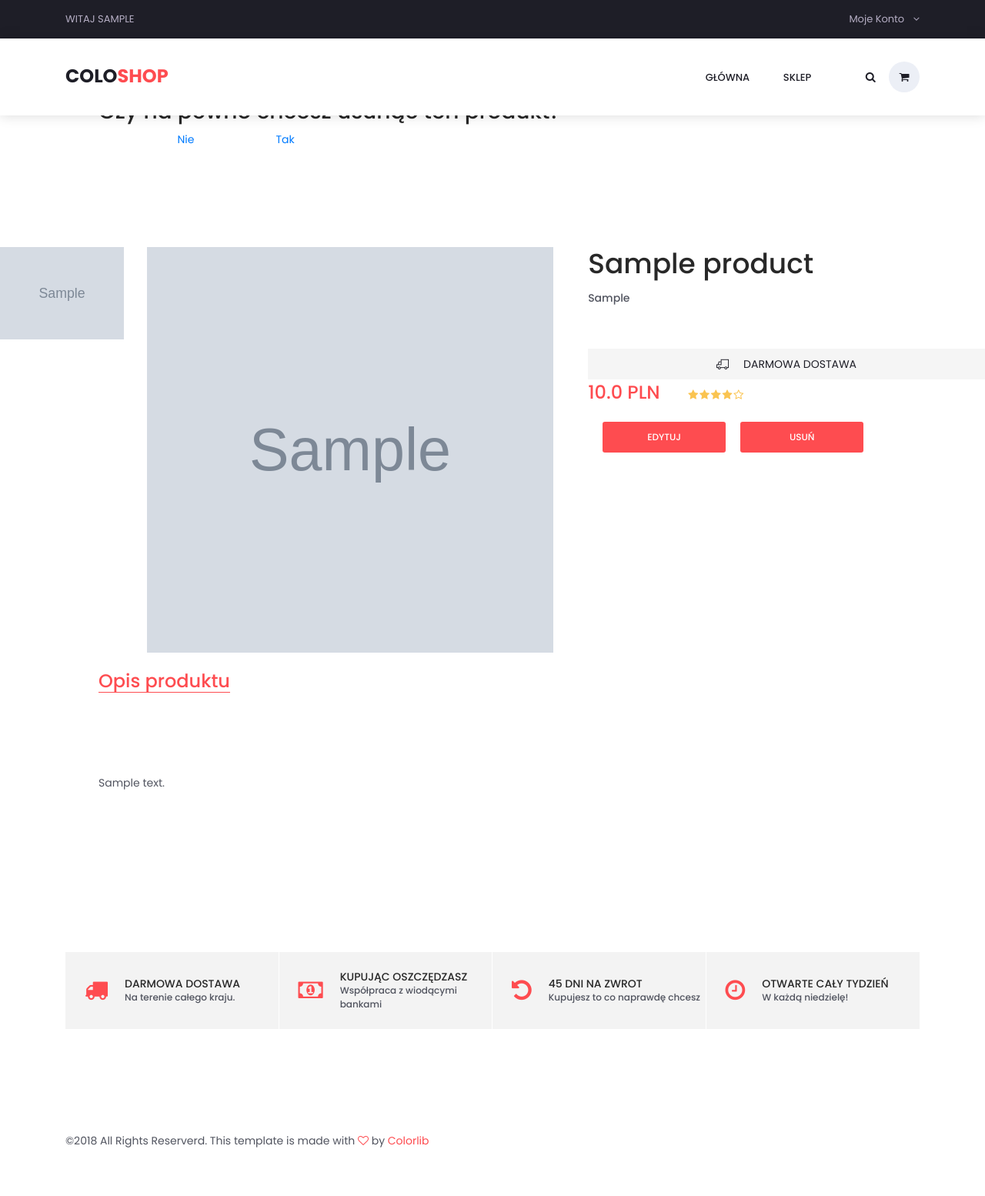
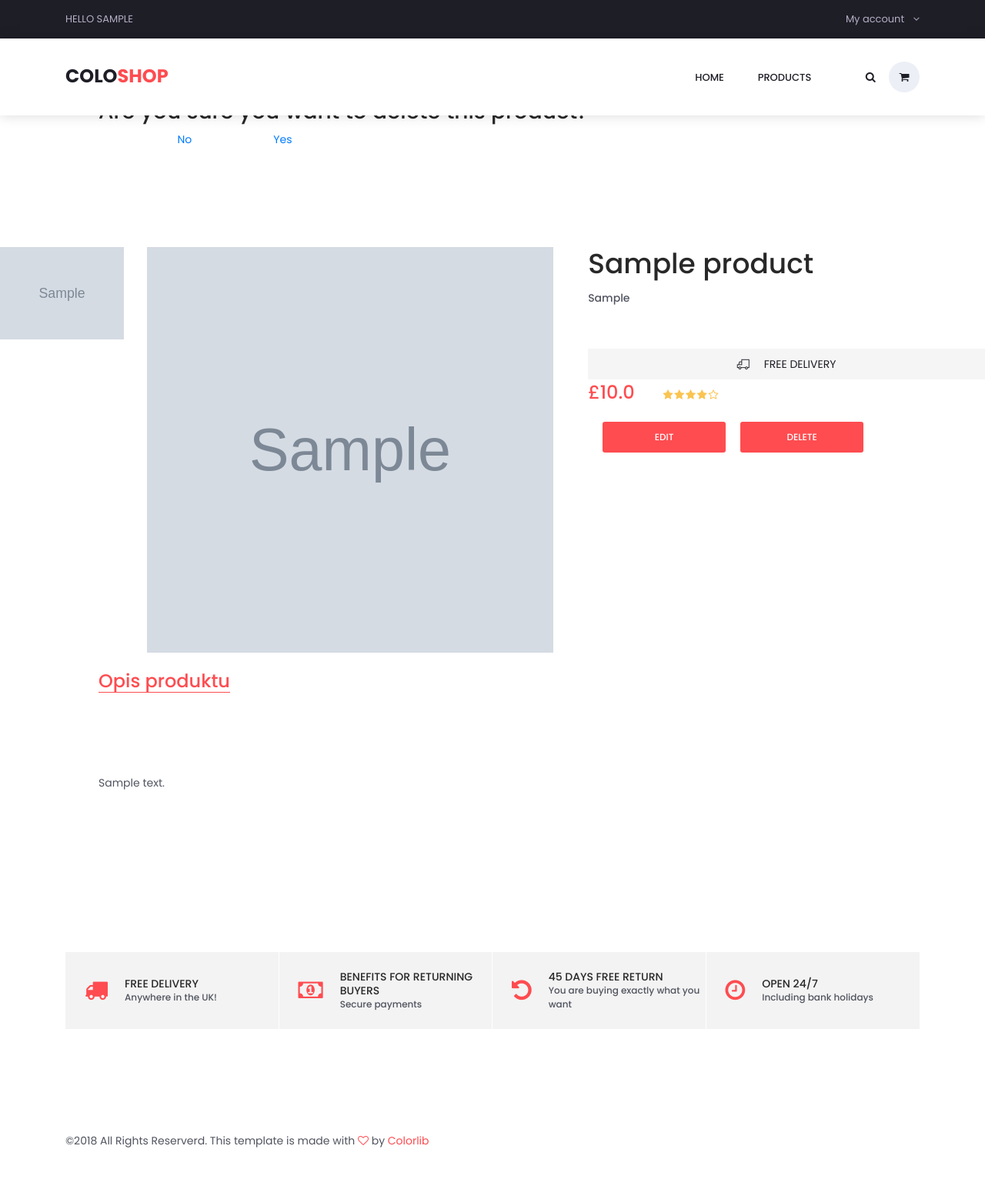
Before and after one commit to bartstr/shop, a Django app: a page that uses templates/base.html in a window 1280 px wide. Shown: the top 1554 px of the page at 77% size. Run offline with Django 3.2, Linux system fonts and the light colour scheme; a user stored in the database is signed in; tables that the repository leaves empty hold one stand-in row (values such as "Sample post"); grey boxes marked "Sample" are stand-in pictures; some libraries are stand-ins or nearby versions.

Commit message:
Translated all templates.

```diff
--- a/templates/add_product.html
+++ b/templates/add_product.html
@@ -25,7 +25,7 @@
 									<form method="post" enctype="multipart/form-data" >
 										{% csrf_token %}
 										{{ form.as_p }}
-										<input type="submit" value="Dodaj">
+										<input type="submit" value="Add">
 									</form>
 						</div>
 					</div>
--- a/templates/base.html
+++ b/templates/base.html
@@ -30,9 +30,9 @@ Bart Strzyga - Shop
 					<div class="col-md-6">
 						<div class="top_nav_left">
 							{% if user.is_authenticated %}
-							Witaj {{ user.username }}
+							Hello {{ user.username }}
 							{% else %}
-							Zaloguj się
+							<a style="text-decoration:none;" href="/products/log_in">Sign in</a>
 							{% endif %}
 						</div>
 					</div>
@@ -43,17 +43,17 @@ Bart Strzyga - Shop
 								<!-- My Account -->
 								<li class="account">
 									<a href="#">
-										Moje Konto
+										My account
 										<i class="fa fa-angle-down"></i>
 									</a>
 									<ul class="account_selection">
 										{% if user.is_authenticated %}
 											{% if user.is_staff %}
-											<li><a href="/products/add">Dodaj</a></li>
+											<li><a href="/products/add">Add product</a></li>
 											{% endif %}
-											<li><a href="/products/log_out"><i class="fa fa-sign-in" aria-hidden="true"></i>Wyloguj</a></li>
+											<li><a href="/products/log_out"><i class="fa fa-sign-in" aria-hidden="true"></i>Sign out</a></li>
 										{% else %}
-											<li><a href="/products/log_in"><i class="fa fa-sign-in" aria-hidden="true"></i>Zaloguj</a></li>
+											<li><a href="/products/log_in"><i class="fa fa-sign-in" aria-hidden="true"></i>Sign in</a></li>
 										{% endif %}
 									</ul>
 								</li>
@@ -75,8 +75,8 @@ Bart Strzyga - Shop
 						</div>
 						<nav class="navbar">
 							<ul class="navbar_menu">
-								<li><a href="/">główna</a></li>
-								<li><a href="/products">sklep</a></li>
+								<li><a href="/">home</a></li>
+								<li><a href="/products">products</a></li>
 							</ul>
 							<ul class="navbar_user">
 								<li><a href="/products/search"><i class="fa fa-search" aria-hidden="true"></i></a></li>
@@ -114,8 +114,8 @@ Bart Strzyga - Shop
 						{% endif %}
 					</ul>
 				</li>
-				<li class="menu_item"><a href="/">główna</a></li>
-				<li class="menu_item"><a href="/products">sklep</a></li>
+				<li class="menu_item"><a href="/">home</a></li>
+				<li class="menu_item"><a href="/products">products</a></li>
 			</ul>
 		</div>
 	</div>
@@ -130,8 +130,8 @@ Bart Strzyga - Shop
 					<div class="benefit_item d-flex flex-row align-items-center">
 						<div class="benefit_icon"><i class="fa fa-truck" aria-hidden="true"></i></div>
 						<div class="benefit_content">
-							<h6>darmowa dostawa</h6>
-							<p>Na terenie całego kraju.</p>
+							<h6>free delivery</h6>
+							<p>Anywhere in the UK!</p>
 						</div>
 					</div>
 				</div>
@@ -139,8 +139,8 @@ Bart Strzyga - Shop
 					<div class="benefit_item d-flex flex-row align-items-center">
 						<div class="benefit_icon"><i class="fa fa-money" aria-hidden="true"></i></div>
 						<div class="benefit_content">
-							<h6>Kupując oszczędzasz</h6>
-							<p>Współpraca z wiodącymi bankami</p>
+							<h6>Benefits for returning buyers</h6>
+							<p>Secure payments</p>
 						</div>
 					</div>
 				</div>
@@ -148,8 +148,8 @@ Bart Strzyga - Shop
 					<div class="benefit_item d-flex flex-row align-items-center">
 						<div class="benefit_icon"><i class="fa fa-undo" aria-hidden="true"></i></div>
 						<div class="benefit_content">
-							<h6>45 dni na zwrot</h6>
-							<p>Kupujesz to co naprawdę chcesz</p>
+							<h6>45 days free return</h6>
+							<p>You are buying exactly what you want</p>
 						</div>
 					</div>
 				</div>
@@ -157,8 +157,8 @@ Bart Strzyga - Shop
 					<div class="benefit_item d-flex flex-row align-items-center">
 						<div class="benefit_icon"><i class="fa fa-clock-o" aria-hidden="true"></i></div>
 						<div class="benefit_content">
-							<h6>Otwarte cały tydzień</h6>
-							<p>W każdą niedzielę!</p>
+							<h6>Open 24/7</h6>
+							<p>Including bank holidays</p>
 						</div>
 					</div>
 				</div>
--- a/templates/categories.html
+++ b/templates/categories.html
@@ -55,7 +55,7 @@
 											<div class="product_info">
 												<h6 class="product_name"><a href="/products/details/{{ product.slug }}">{{ product.name }}</a></h6>
 												<h6>{{ product.producer }}</h6>
-												<div class="product_price">{{ product.price }} PLN</div>
+												<div class="product_price">£{{ product.price }}</div>
 											</div>
 										</div>
 									</div>
--- a/templates/confirm_product_deletion.html
+++ b/templates/confirm_product_deletion.html
@@ -15,9 +15,9 @@
 				<!-- Breadcrumbs -->
 <div style="margin: 10%">
 			{% if user.is_staff %}
-			<h3>Czy na pewno chcesz usunąć ten produkt?</h3>
-			<a style="margin-left:10%" href="/products/details/{{ product.slug }}">Nie</a>
-			<a style="margin-left:10%" href="/products/delete/{{ product.slug }}">Tak</a>
+			<h3>Are you sure you want to delete this product?</h3>
+			<a style="margin-left:10%" href="/products/details/{{ product.slug }}">No</a>
+			<a style="margin-left:10%" href="/products/delete/{{ product.slug }}">Yes</a>
 			{% endif %}
 </div>
 		<div class="row">
@@ -46,9 +46,9 @@
 						<p>{{ product.producer }}</p>
 					</div>
 					<div class="free_delivery d-flex flex-row align-items-center justify-content-center">
-						<span class="ti-truck"></span><span>darmowa dostawa</span>
+						<span class="ti-truck"></span><span>free delivery</span>
 					</div>
-					<div class="product_price">{{ product.price }} PLN</div>
+					<div class="product_price">£{{ product.price }}</div>
 					<ul class="star_rating">
 						<li><i class="fa fa-star" aria-hidden="true"></i></li>
 						<li><i class="fa fa-star" aria-hidden="true"></i></li>
@@ -58,12 +58,12 @@
 					</ul>
 					<div class="quantity d-flex flex-column flex-sm-row align-items-sm-center">
 						{% if user.is_staff %}
-						<div class="red_button add_to_cart_button"><a href="/products/edit/{{ product.slug }}">Edytuj</a></div>
-						<div class="red_button add_to_cart_button"><a href="/products/confirm_deletion/{{ product.slug }}">Usuń</a></div>
+						<div class="red_button add_to_cart_button"><a href="/products/edit/{{ product.slug }}">Edit</a></div>
+						<div class="red_button add_to_cart_button"><a href="/products/confirm_deletion/{{ product.slug }}">Delete</a></div>
 						{% elif user.is_authenticated %}
-						<div class="red_button add_to_cart_button"><a href="/products/add_to_cart/{{ product.slug }}">Dodaj do koszyka</a></div>
+						<div class="red_button add_to_cart_button"><a href="/products/add_to_cart/{{ product.slug }}">Add to basket</a></div>
 						{% else %}
-						<div class="red_button add_to_cart_button"><a href="/user/log_in">Zaloguj</a></div>
+						<div class="red_button add_to_cart_button"><a href="/user/log_in">Sign in</a></div>
 						{% endif %}
 					</div>
 				</div>
--- a/templates/login.html
+++ b/templates/login.html
@@ -25,7 +25,7 @@
 									<form action="" method="post">
 										{% csrf_token %}
 										{{ form.as_p }}
-										<input type="submit" value="Login">
+										<input type="submit" value="Sign in">
 									</form>
 						</div>
 					</div>
--- a/templates/main.html
+++ b/templates/main.html
@@ -18,9 +18,9 @@
 			<div class="row align-items-center fill_height">
 				<div class="col">
 					<div class="main_slider_content">
-						<h6>Kupuj więcej</h6>
-						<h1>Nowa oferta</h1>
-						<div class="red_button shop_now_button"><a href="/products/">sklep</a></div>
+						<h6>Buy more</h6>
+						<h1>Fresh offer</h1>
+						<div class="red_button shop_now_button"><a href="/products/">products</a></div>
 					</div>
 				</div>
 			</div>
--- a/templates/order_confirmed.html
+++ b/templates/order_confirmed.html
@@ -19,9 +19,9 @@
 					<!-- Products -->
 
 						<div class="products_iso">
-						<h3>Twoje zamówienie zostało złożone do skompletowania.</h3>
-						<p>Wysłaliśmy do Ciebie wiadomość email z potwierdzeniem oraz fakturą.</p>
-						<h4>Dziękujemy za wybranie naszego sklepu!</h4>
+						<h3>Your order has been confirmed and it's being prepared to dispatch.</h3>
+						<p>Email with order confirmation and invoice was sent.</p>
+						<h4>Thank you for choose our shop </h4>
 						</div>
 					</div>
 			</div>
--- a/templates/search.html
+++ b/templates/search.html
@@ -25,7 +25,7 @@
 									<form action="" method="post">
 										{% csrf_token %}
 										{{ form.as_p }}
-										<input type="submit" value="Szukaj">
+										<input type="submit" value="Search">
 									</form>
 						</div>
 					</div>
```
Also changed, not shown: templates/cart.html (+6 -6 lines), templates/email/order_confirmation.txt (+7 -7 lines), templates/pdf/invoice.html (+13 -13 lines), templates/single.html (+6 -6 lines).
